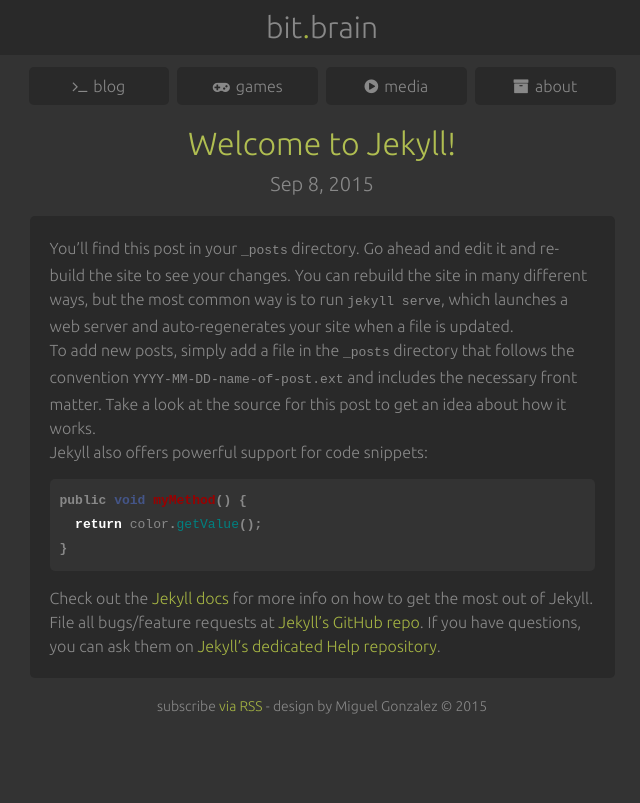
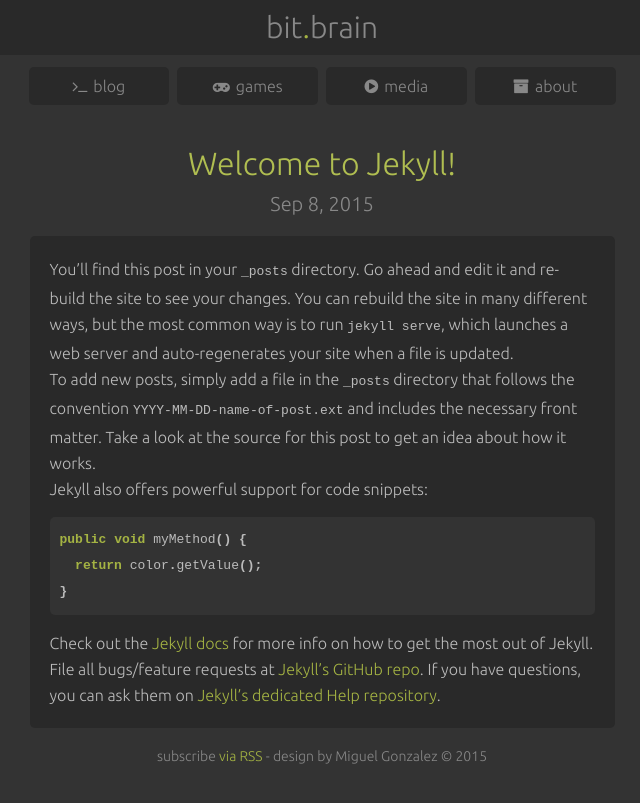
Before and after one commit to bitbrain/bitbrain.github.io, a Jekyll site: the page built from _posts/2015-09-08-welcome-to-jekyll0.markdown, in a window 1280 px wide. Shown: the top 803 px of the page, without its empty margins (318-958 px from the left). Built offline with Jekyll 4.4.1, drawn with Linux system fonts in a browser that asks for light colours; nearby versions of some CDN libraries.

Commit message:
Improved highlighter

```diff
--- a/_sass/_layout.scss
+++ b/_sass/_layout.scss
@@ -30,6 +30,7 @@
   width: 545px;
   margin: auto;
   margin-bottom: 20px;
+  margin-top: 40px;
   & > .post-title { font-weight: normal; color: lighten($clr-primary, 5%); }
   & > .post-meta {
     margin-top: 10px;
@@ -40,10 +41,10 @@
 .post article {
   width: 545px;
   @include boxed;
-  &:hover { color: $clr-foreground; }
+  &, &:hover { color: lighten($clr-foreground, 20%); }
   margin: auto;
   padding: 20px;
-  line-height: 24px;
+  line-height: 26px;
   text-align: left;
 }
 
--- a/_sass/_syntax-highlighting.scss
+++ b/_sass/_syntax-highlighting.scss
@@ -6,10 +6,10 @@
     border-radius: 5px;
     padding: 10px;
     margin: 15px 0;
-
+    color: lighten($clr-foreground, 20%);
     .c     { color: white; font-style: italic } // Comment
     .err   { color: #a61717; background-color: #e3d2d2 } // Error
-    .k     { color: white; font-weight: bold } // Keyword
+    .k     { color: $clr-primary; font-weight: bold; } // Keyword
     .o     { font-weight: bold } // Operator
     .cm    { color: white; font-style: italic } // Comment.Multiline
     .cp    { color: white; font-weight: bold } // Comment.Preproc
@@ -24,23 +24,23 @@
     .gi .x { color: #000; background-color: #afa } // Generic.Inserted.Specific
     .go    { color: #888 } // Generic.Output
     .gp    { color: #555 } // Generic.Prompt
-    .gs    { font-weight: bold } // Generic.Strong
+    .gs    { color: $clr-primary; font-weight: bold } // Generic.Strong
     .gu    { color: #aaa } // Generic.Subheading
     .gt    { color: #a00 } // Generic.Traceback
-    .kc    { font-weight: bold } // Keyword.Constant
-    .kd    { font-weight: bold } // Keyword.Declaration
-    .kp    { font-weight: bold } // Keyword.Pseudo
-    .kr    { font-weight: bold } // Keyword.Reserved
-    .kt    { color: #458; font-weight: bold } // Keyword.Type
+    .kc    { color: $clr-primary; font-weight: bold } // Keyword.Constant
+    .kd    { color: $clr-primary; font-weight: bold } // Keyword.Declaration
+    .kp    { color: $clr-primary; font-weight: bold } // Keyword.Pseudo
+    .kr    { color: $clr-primary; font-weight: bold } // Keyword.Reserved
+    .kt    { color: $clr-primary;  font-weight: bold } // Keyword.Type
     .m     { color: #099 } // Literal.Number
     .s     { color: #d14 } // Literal.String
-    .na    { color: #008080 } // Name.Attribute
-    .nb    { color: #0086B3 } // Name.Builtin
-    .nc    { color: #458; font-weight: bold } // Name.Class
-    .no    { color: #008080 } // Name.Constant
-    .ni    { color: #800080 } // Name.Entity
-    .ne    { color: #900; font-weight: bold } // Name.Exception
-    .nf    { color: #900; font-weight: bold } // Name.Function
+    .na    { color: lighten($clr-foreground, 20%); } // Name.Attribute
+    .nb    { color: lighten($clr-foreground, 20%); } // Name.Builtin
+    .nc    { color: lighten($clr-foreground, 20%); font-weight: bold } // Name.Class
+    .no    { color: lighten($clr-foreground, 20%); } // Name.Constant
+    .ni    { color: lighten($clr-foreground, 20%); } // Name.Entity
+    .ne    { color: lighten($clr-foreground, 20%); font-weight: normal } // Name.Exception
+    .nf    { color: lighten($clr-foreground, 20%); font-weight: normal } // Name.Function
     .nn    { color: #555 } // Name.Namespace
     .nt    { color: #000080 } // Name.Tag
     .nv    { color: #008080 } // Name.Variable
```
